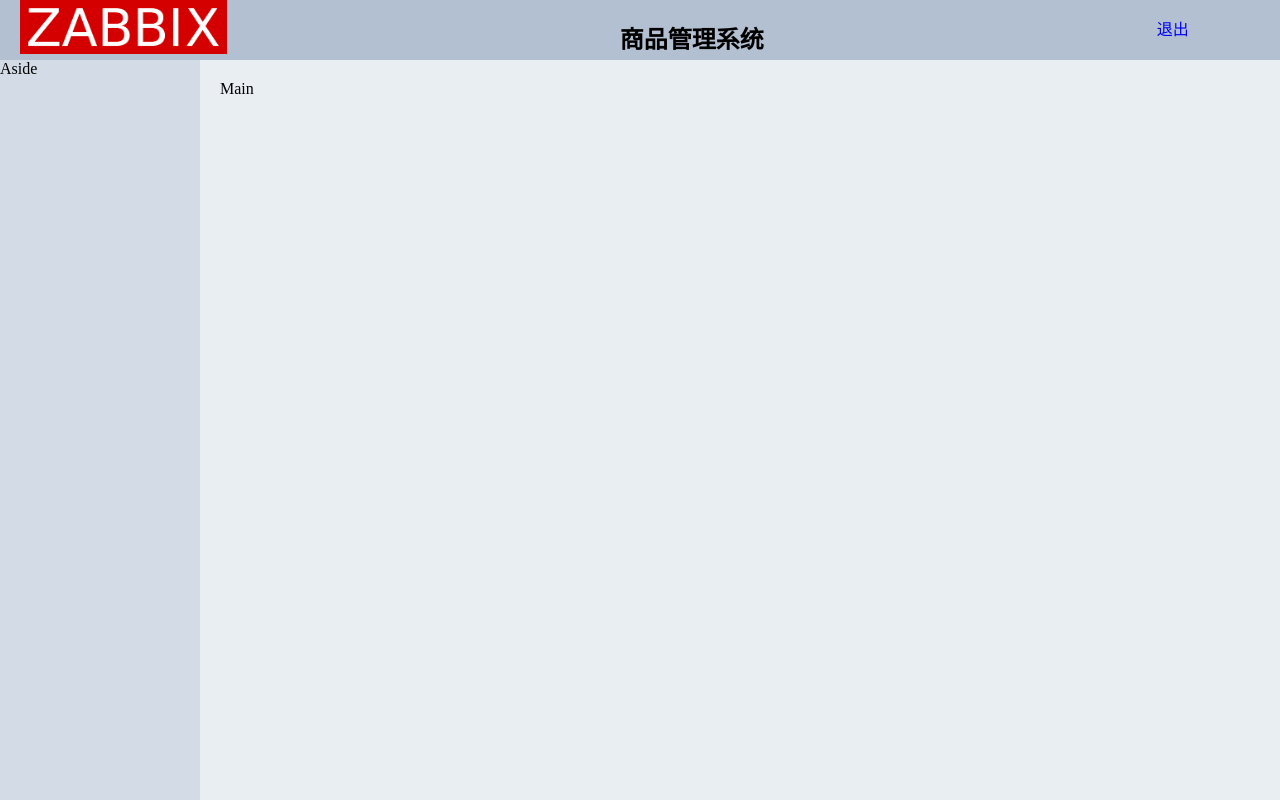
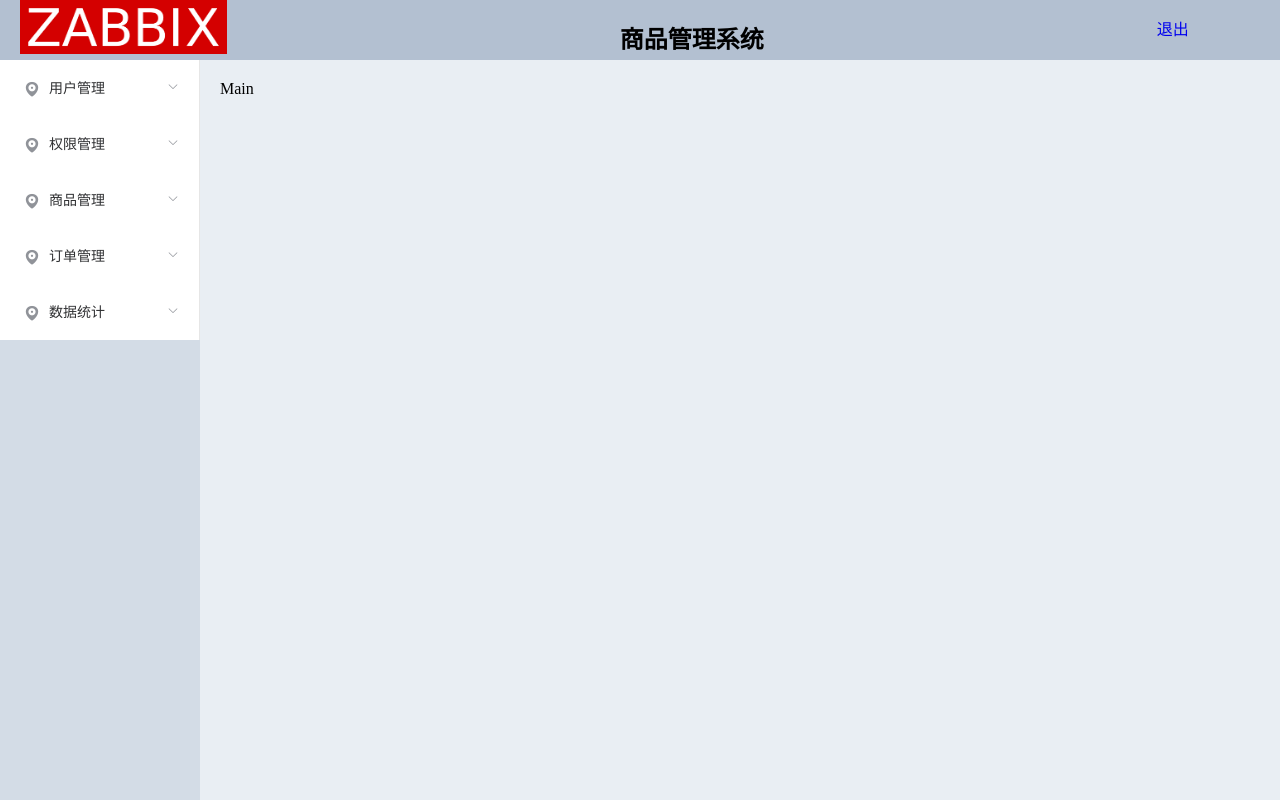
Before and after one commit to crrey-smtth/mallmanager, a Vue app: page /#/ in a window 1280 px wide. Built offline with nearby package versions, Linux system fonts and the light colour scheme.

Commit message:
引入导航组件-调整样式

```diff
--- a/src/components/home/home.vue
+++ b/src/components/home/home.vue
@@ -23,7 +23,77 @@
       </el-row>
     </el-header>
     <el-container>
-      <el-aside class="aside" width="200px">Aside</el-aside>
+      <el-aside class="aside" width="200px">
+        <el-menu unique-opened="true">
+          <!--1-->
+          <el-submenu index="1">
+            <template slot="title">
+              <i class="el-icon-location"></i>
+              <span>用户管理</span>
+            </template>
+            <el-menu-item index="1-1">
+              <i class="el-icon-eleme"></i>
+              <span>用户列表</span>
+            </el-menu-item>
+          </el-submenu>
+          <!--2-->
+          <el-submenu index="2">
+            <template slot="title">
+              <i class="el-icon-location"></i>
+              <span>权限管理</span>
+            </template>
+            <el-menu-item index="1-1">
+              <i class="el-icon-eleme"></i>
+              <span>角色列表</span>
+            </el-menu-item>
+            <el-menu-item index="1-1">
+              <i class="el-icon-eleme"></i>
+              <span>权限管理</span>
+            </el-menu-item>
+          </el-submenu>
+          <!--3-->
+          <el-submenu index="3">
+            <template slot="title">
+              <i class="el-icon-location"></i>
+              <span>商品管理</span>
+            </template>
+            <el-menu-item index="1-1">
+              <i class="el-icon-eleme"></i>
+              <span>商品列表</span>
+            </el-menu-item>
+            <el-menu-item index="1-1">
+              <i class="el-icon-eleme"></i>
+              <span>分类参数</span>
+            </el-menu-item>
+            <el-menu-item index="1-1">
+              <i class="el-icon-eleme"></i>
+              <span>商品分类</span>
+            </el-menu-item>
+          </el-submenu>
+          <!--4-->
+          <el-submenu index="4">
+            <template slot="title">
+              <i class="el-icon-location"></i>
+              <span>订单管理</span>
+            </template>
+            <el-menu-item index="1-1">
+              <i class="el-icon-eleme"></i>
+              <span>订单列表</span>
+            </el-menu-item>
+          </el-submenu>
+          <!--5-->
+          <el-submenu index="5">
+            <template slot="title">
+              <i class="el-icon-location"></i>
+              <span>数据统计</span>
+            </template>
+            <el-menu-item index="1-1">
+              <i class="el-icon-eleme"></i>
+              <span>数据报表</span>
+            </el-menu-item>
+          </el-submenu>
+        </el-menu>
+      </el-aside>
       <el-main class="main">Main</el-main>
     </el-container>
   </el-container>
```
Also changed, not shown: 1 other file (tests, documents, lock files or other folders).
